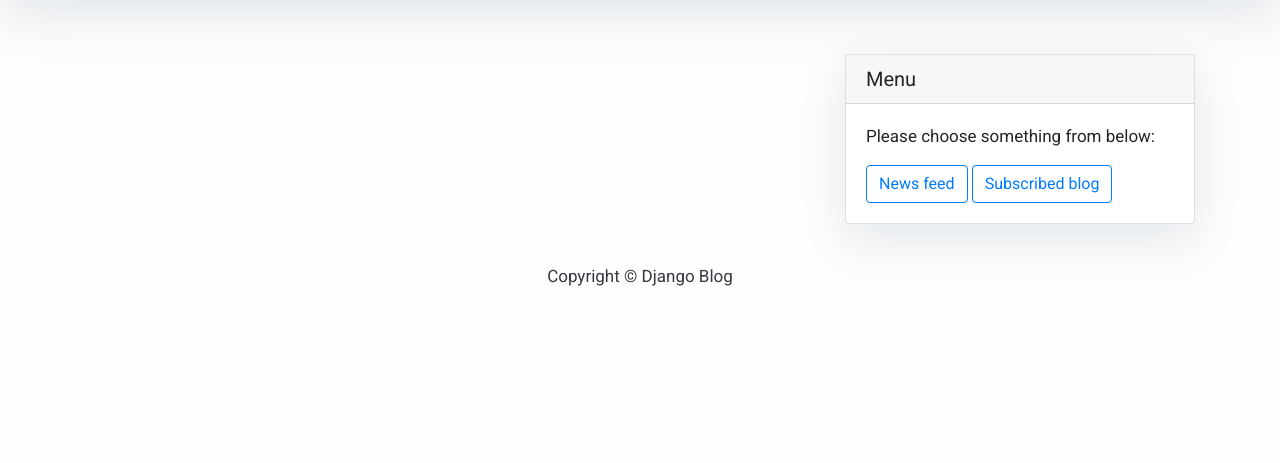
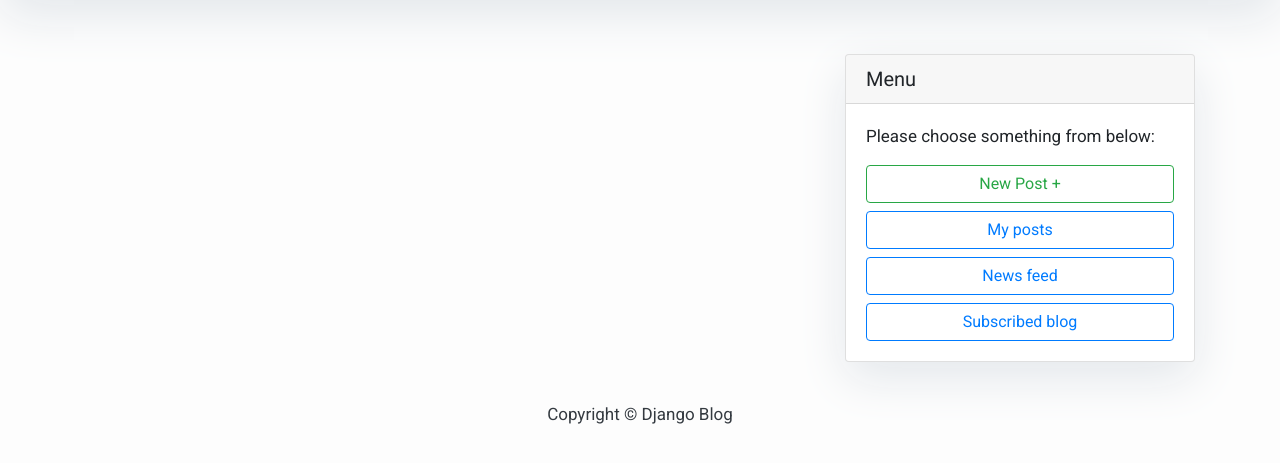
Before and after one commit to tavor118/blog_nekid, a Django app: page / in a window 1280 px wide. Shown: the part 206-669 px from the top of the page. Run offline with Django 3.2, Linux system fonts and the light colour scheme; the visitor is signed in with stand-in values (Sample User, id 1); data that the repository does not hold is empty; some libraries are stand-ins or nearby versions.

Commit message:
Added form for post and notifications to followers.

```diff
--- a/blog_ne_kid/blogs/urls.py
+++ b/blog_ne_kid/blogs/urls.py
@@ -9,12 +9,22 @@ app_name = 'blogs'
 urlpatterns = [
     path('', views.BlogListView.as_view(), name='index'),
     path(
-        '<blog_pk>/subscribe',
+        'my_posts/',
+        views.MyPostListView.as_view(),
+        name='my_posts'
+    ),
+    path(
+        'new_post/',
+        views.new_post,
+        name='new_post'
+    ),
+    path(
+        '<blog_pk>/subscribe/',
         views.subscribe_on_blog,
         name='subscribe'
     ),
     path(
-        '<blog_pk>/unsubscribe',
+        '<blog_pk>/unsubscribe/',
         views.unsubscribe,
         name='unsubscribe'
     ),
--- a/blog_ne_kid/blogs/views.py
+++ b/blog_ne_kid/blogs/views.py
@@ -2,8 +2,9 @@
 
 from django.contrib.auth.decorators import login_required
 from django.views import generic
-from django.shortcuts import get_object_or_404, redirect
+from django.shortcuts import get_object_or_404, redirect, render
 
+from blogs.forms import NewPostForm
 from subscriptions import services
 from .models import Blog, Post
 
@@ -12,6 +13,24 @@ class BlogListView(generic.ListView):
     """View to display blogs."""
     queryset = Blog.objects.all().order_by("-created")
     template_name = 'blogs/index.html'
+
+
+class MyPostListView(generic.ListView):
+    """View to display posts."""
+    model = Post
+    context_object_name = 'post_list'
+    template_name = 'blogs/post_list.html'
+
+    def get_context_data(self, **kwargs):
+        kwargs['blog'] = self.blog
+        return super().get_context_data(**kwargs)
+
+    def get_queryset(self):
+        self.blog = get_object_or_404(
+            Blog, pk=self.request.user.blogs.pk
+        )
+        queryset = self.blog.posts.all().order_by('-created')
+        return queryset
 
 
 class PostListView(generic.ListView):
@@ -26,7 +45,7 @@ class PostListView(generic.ListView):
 
     def get_queryset(self):
         self.blog = get_object_or_404(Blog, pk=self.kwargs.get('pk'))
-        queryset = self.blog.posts.all()
+        queryset = self.blog.posts.all().order_by('-created')
         return queryset
 
 
@@ -34,6 +53,22 @@ class PostDetailView(generic.DetailView):
     """View to display detail information about post."""
     model = Post
     template_name = 'blogs/post_detail.html'
+
+
+@login_required
+def new_post(request):
+    """Create a new post."""
+    blog = get_object_or_404(Blog, pk=request.user.blogs.pk)
+    if request.method == 'POST':
+        form = NewPostForm(request.POST)
+        if form.is_valid():
+            post = form.save(commit=False)
+            post.blog = blog
+            post.save()
+            return redirect('blogs:my_posts')
+    else:
+        form = NewPostForm()
+    return render(request, 'blogs/new_post.html', {'form': form})
 
 
 @login_required()
--- a/blog_ne_kid/config/settings.py
+++ b/blog_ne_kid/config/settings.py
@@ -123,7 +123,7 @@ AUTH_PASSWORD_VALIDATORS = [
 
 LANGUAGE_CODE = 'en-us'
 
-TIME_ZONE = 'UTC'
+TIME_ZONE = 'Europe/Moscow'
 
 USE_I18N = True
 
--- a/blog_ne_kid/templates/includes/sidebar.html
+++ b/blog_ne_kid/templates/includes/sidebar.html
@@ -7,11 +7,17 @@
         <h5 class="card-header">Menu</h5>
         <div class="card-body">
           <p class="card-text">Please choose something from below:</p>
+          <a href="{% url 'blogs:new_post' %}"
+             class="btn btn-outline-success btn-block">New Post +
+          </a>
+          <a href="{% url 'blogs:my_posts' %}"
+             class="btn btn-outline-primary btn-block">My posts
+          </a>
           <a href="{% url 'subscriptions:news_feed' %}"
-             class="btn btn-outline-primary">News feed
+             class="btn btn-outline-primary btn-block">News feed
           </a>
           <a href="{% url 'subscriptions:index' %}"
-             class="btn btn-outline-primary">Subscribed blog
+             class="btn btn-outline-primary btn-block">Subscribed blog
           </a>
         </div>
       </div>
--- a/blog_ne_kid/users/models.py
+++ b/blog_ne_kid/users/models.py
@@ -9,6 +9,8 @@ from django.contrib.auth.models import AbstractUser, BaseUserManager
 from django.db import models
 from django.db.models.signals import post_save
 from django.dispatch import receiver
+
+from users.services import send_notification_email
 
 
 class UserManager(BaseUserManager):
@@ -77,6 +79,12 @@ class UserProfile(models.Model):
     title = models.CharField(max_length=50, blank=True, default="")
     about = models.TextField(blank=True, default="")
 
+    def send_notification_about_new_post(self):
+        """
+        Get notification about new post.
+        """
+        return send_notification_email(self.user)
+
     @property
     def get_followers(self):
         """
```
Also changed, not shown: blog_ne_kid/blogs/forms.py (added, +9 -0 lines), blog_ne_kid/subscriptions/models.py (+13 -0 lines), blog_ne_kid/templates/blogs/new_post.html (added, +29 -0 lines), blog_ne_kid/templates/notification_about_new_post.html (added, +7 -0 lines), blog_ne_kid/users/services.py (added, +19 -0 lines), blog_ne_kid/utils/management/commands/bot.py (line endings or trailing spaces).
